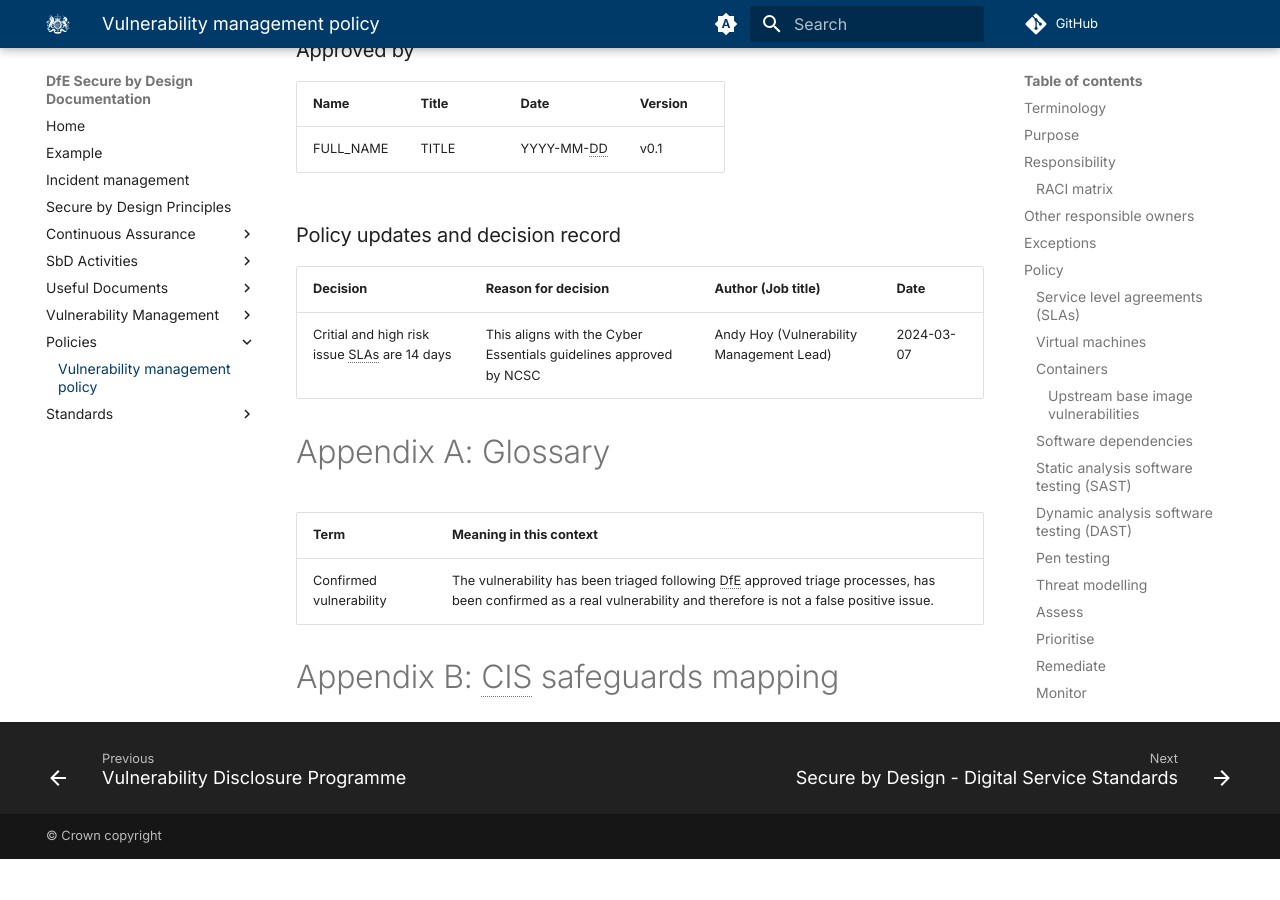
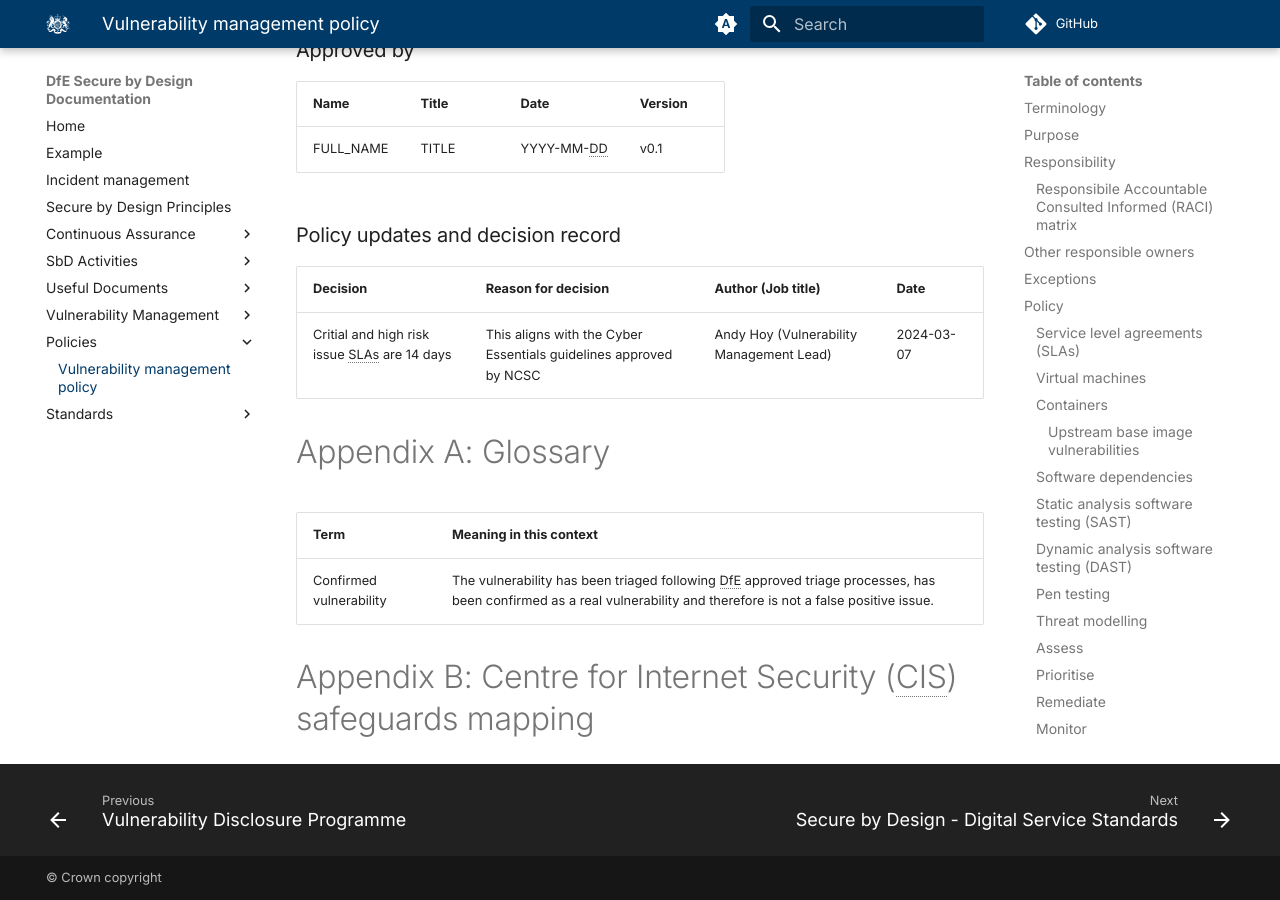
Before and after one commit to DFE-Digital/secure-by-design-docs, an MkDocs documentation site: the page built from docs/policies/vulnerability_management_policy.md, in a window 1280 px wide and 900 px high, scrolled down 7685 px. Built offline with MkDocs 1.6.1 and Material for MkDocs 9.7.7, drawn with Linux system fonts in a browser that asks for light colours; comment, search, counter and statistics services are not loaded; before the commit the page ends 8544 px from its top, so only the background shows below that; some of the changed text lies outside the part shown.

Commit message:
Full wording before acronyms

```diff
--- a/docs/policies/vulnerability_management_policy.md
+++ b/docs/policies/vulnerability_management_policy.md
@@ -23,7 +23,7 @@ The purpose of this policy is to identify, prioritise and mitigate vulnerabiliti
 ## Responsibility
 The digital service teams and portfolios are responsible for ensuring they mitigate vulnerabilities within their software and infrastructure.
 
-### RACI matrix
+### Responsibile Accountable Consulted Informed (RACI) matrix
 
 | Tasks                               | Developers/DevOps | Service Owners | Vulnerability Management team |
 | ----------------------------------- | ----------------- | -------------- | ------- |
@@ -240,4 +240,4 @@ The vulnerability management team:
 | ----------------------- | ----------------------- |
 | Confirmed vulnerability | The vulnerability has been triaged following DfE approved triage processes, has been confirmed as a real vulnerability and therefore is not a false positive issue. |
 
-# Appendix B: CIS safeguards mapping
+# Appendix B: Centre for Internet Security (CIS) safeguards mapping
```
